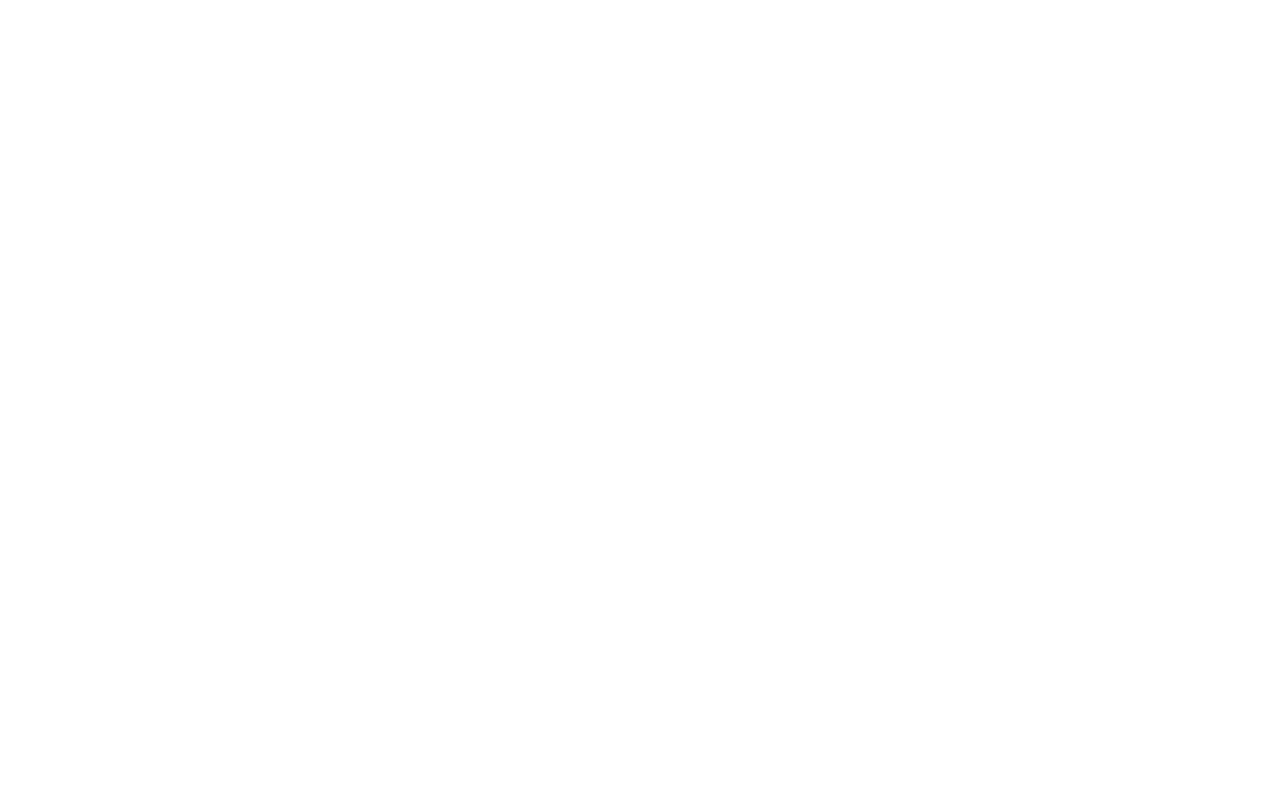
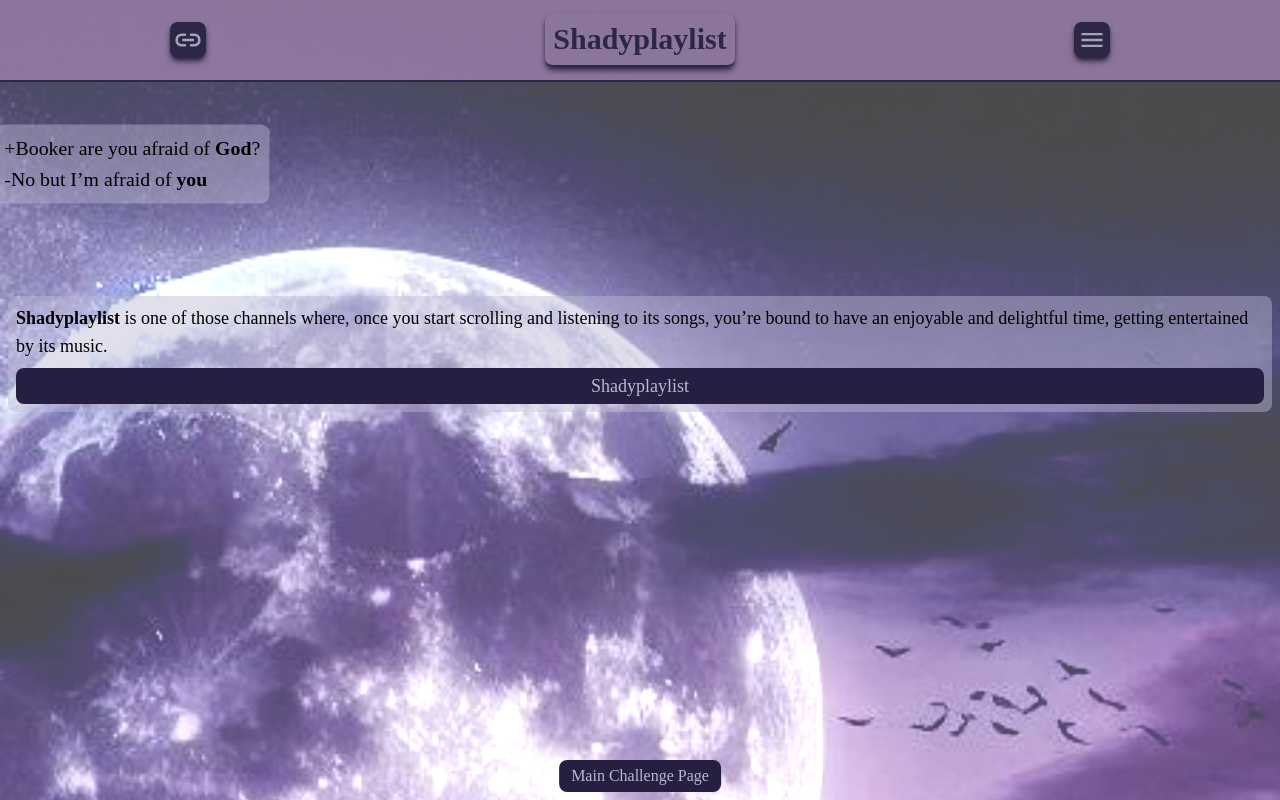
Before and after one commit to Emad-Lashkary/Diazepam-challenge, a React (Vite) app: page /#/shadyplaylist in a window 1280 px wide. Before the commit this address had no page. Shown: the top 800 px of the page. Built offline with nearby package versions, Linux system fonts and the light colour scheme.

Commit message:
add shadyplaylist page

```diff
--- a/src/App.jsx
+++ b/src/App.jsx
@@ -1,5 +1,6 @@
 import { HashRouter, Navigate, Route, Routes } from "react-router-dom";
 import Diazepam from "./pages/diazepam/Diazepam";
+import Shadyplaylist from "./pages/shadyplaylist/Shadyplaylist";
 
 function App() {
   return (
@@ -7,6 +8,7 @@
       <Routes>
         <Route index element={<Navigate replace to="diazepam" />} />
         <Route path="diazepam" element={<Diazepam />} />
+        <Route path="shadyplaylist" element={<Shadyplaylist />} />
       </Routes>
     </HashRouter>
   );
--- a/src/index.css
+++ b/src/index.css
@@ -25,4 +25,10 @@
   color: #f5e7e6;
   border-radius: 8px;
   box-shadow: #251113 0px 8px 15px;
+  filter: contrast(90%);
+  letter-spacing: 1px;
 }
+@import url("https://fonts.googleapis.com/css2?family=Libre+Baskerville:ital,wght@0,400;0,700;1,400&family=Nerko+One&display=swap");
+.shadyplaylist {
+  font-family: "Nerko One", cursive;
+}
--- a/src/pages/diazepam/Diazepam.jsx
+++ b/src/pages/diazepam/Diazepam.jsx
@@ -2,22 +2,14 @@
 import Header from "./DiazepamHeader";
 import DiazepamP from "./DiazepamP";
 import Footer from "./Footer";
+import { NavLink } from "react-router-dom";
 
 function Diazepam() {
-  const songs = [
-    {
-      name: "kavakar",
-      link: "https://open.spotify.com/album/2Gq0BfIewJqKFk0KncpsMA",
-    },
-    { name: "jahananm", link: "" },
-    { name: "jahanam", link: "" },
-  ];
-
   return (
     <div className="diazepam">
       <div className="relative h-[10vh]">
         <DiazepamImg src="/diazepam.jpg" />
-        <Header link="https://t.me/emdpills" type={1} songs={songs}>
+        <Header link="https://t.me/emdpills" type={1}>
           Diazepam Challenge
         </Header>
       </div>
@@ -69,22 +61,22 @@
         </h2>
         <ul className="gp-2 flex w-[70%] flex-col items-center border-x-2 border-diazepam-dark">
           <li>
-            <a href="*">Shady Playlist</a>
+            <NavLink to="/shadyplaylist">Shady Playlist</NavLink>
           </li>
           <li>
-            <a href="*">Shady Playlist</a>
+            <NavLink to="*">Shady Playlist</NavLink>
           </li>
           <li>
-            <a href="*">Shady Playlist</a>
+            <NavLink to="*">Shady Playlist</NavLink>
           </li>
           <li>
-            <a href="*">Shady Playlist</a>
+            <NavLink to="*">Shady Playlist</NavLink>
           </li>
           <li>
-            <a href="*">Shady Playlist</a>
+            <NavLink to="*">Shady Playlist</NavLink>
           </li>
           <li>
-            <a href="*">Shady Playlist</a>
+            <NavLink to="*">Shady Playlist</NavLink>
           </li>
         </ul>
       </section>
--- a/src/pages/diazepam/Footer.jsx
+++ b/src/pages/diazepam/Footer.jsx
@@ -7,7 +7,7 @@
   return (
     <footer className="to relative flex h-auto w-full items-center justify-center bg-gradient-to-tr from-diazepam-light to-diazepam-dark px-3 py-6">
       <div className="flex flex-col items-center gap-5">
-        <h2 className="mx-4 my-5 mt-6 flex justify-center rounded-lg bg-diazepam-dark px-6 py-3 text-2xl text-diazepam-light shadow-lg shadow-diazepam-dark">
+        <h2 className="mx-4 my-5 mt-6 flex justify-center rounded-lg px-6 py-3 text-2xl text-diazepam-dark shadow-lg shadow-diazepam-dark">
           Contact Developer
         </h2>
         <a
--- /dev/null
+++ b/src/pages/shadyplaylist/Shadyplaylist.jsx
@@ -0,0 +1,61 @@
+import ShadyplaylistImg from "./ShadyplaylistImg";
+import Header from "./ShadyplaylistHeader";
+import ShadyplaylistP from "./ShadyplaylistP";
+import { NavLink } from "react-router-dom";
+
+function Shadyplaylist() {
+  const songs = [
+    {
+      name: "Light me up - The pretty Reckless",
+      link: "https://open.spotify.com/album/0moY5BetMaS0Vyi0Hh3zpb",
+    },
+    {
+      name: "Currents - The Way it Ends",
+      link: "https://open.spotify.com/album/2pVCexIJwUK0Mg9cFtDhxr",
+    },
+    {
+      name: "Slipknot - We Are Not your Kind",
+      link: "https://open.spotify.com/album/754RY5WpZ2LTUZsk8kDBju",
+    },
+  ];
+
+  return (
+    <div className="shadyplaylist">
+      <div className="relative h-[10vh]">
+        <ShadyplaylistImg src="/shadyplaylist.jpg" />
+        <Header link="https://t.me/shadylist" type={2} songs={songs}>
+          Shadyplaylist
+        </Header>
+      </div>
+      <div className="my-10 flex flex-col gap-[10vh]">
+        <ShadyplaylistP className="w-fit scale-110 bg-opacity-0">
+          <span>
+            +Booker are you afraid of <b>God</b>?<br />
+            -No but I’m afraid of <b>you</b>
+          </span>
+        </ShadyplaylistP>
+
+        <ShadyplaylistP className="flex flex-col gap-2">
+          <span>
+            <b>Shadyplaylist</b> is one of those channels where, once you start
+            scrolling and listening to its songs, you’re bound to have an
+            enjoyable and delightful time, getting entertained by its music.
+          </span>
+          <button className="bg-shadyplaylist-dark text-shadyplaylist-light rounded-lg px-3 py-1">
+            <a href="https://t.me/shadylist" target="_blank" rel="noreferrer">
+              Shadyplaylist
+            </a>
+          </button>
+        </ShadyplaylistP>
+      </div>
+      <NavLink
+        to="/"
+        className="bg-shadyplaylist-dark text-shadyplaylist-light absolute bottom-2 left-[50%] translate-x-[-50%] rounded-lg px-3 py-1"
+      >
+        Main Challenge Page
+      </NavLink>
+    </div>
+  );
+}
+
+export default Shadyplaylist;
--- /dev/null
+++ b/src/pages/shadyplaylist/ShadyplaylistHeader.jsx
@@ -0,0 +1,80 @@
+import { useState } from "react";
+import { FaLink } from "react-icons/fa";
+import { IoLink } from "react-icons/io5";
+import { MdMenu } from "react-icons/md";
+import { TfiClose } from "react-icons/tfi";
+
+function Header({ children, link, type = 1, songs }) {
+  const [isOpen, setIsOpen] = useState(false);
+
+  if (type === 1)
+    return (
+      <header
+        className={`border-shadyplaylist-dark bg-shadyplaylist-base fixed z-10 h-[10vh] w-full border-y-2 opacity-80`}
+      >
+        <div className="flex h-full items-center justify-between px-4">
+          <span
+            className={`bg-shadyplaylist-dark text-shadyplaylist-light rounded-lg px-4 py-2 text-3xl`}
+          >
+            {children}
+          </span>
+          <a href={link}>
+            <FaLink className={`text-shadyplaylist-dark size-8`} />
+          </a>
+        </div>
+      </header>
+    );
+
+  if (type === 2)
+    return (
+      <header
+        className={`border-shadyplaylist-dark bg-shadyplaylist-base fixed z-10 w-full border-b-2 opacity-80`}
+      >
+        <div className="flex h-[10vh] items-center justify-around">
+          <a href={link}>
+            <IoLink
+              className={`bg-shadyplaylist-dark text-shadyplaylist-light shadow-shadyplaylist-dark size-9 rounded-lg p-1 shadow-md`}
+            />
+          </a>
+          <span
+            className={`border-shadyplaylist-dark text-shadyplaylist-dark shadow-shadyplaylist-dark rounded-lg border-b-2 p-2 text-3xl font-semibold shadow-md`}
+          >
+            {children}
+          </span>
+          <button onClick={() => setIsOpen((show) => !show)}>
+            <MdMenu
+              className={`bg-shadyplaylist-dark text-shadyplaylist-light shadow-shadyplaylist-dark size-9 rounded-lg p-1 shadow-md`}
+            />
+          </button>
+        </div>
+
+        {isOpen && (
+          <div className="border-shadyplaylist-dark absolute right-5 top-5 h-max w-max rounded-lg border-4 bg-slate-100 px-2">
+            <div className="mb-10 mt-4 flex flex-col items-center justify-center gap-3">
+              <p className="text-xl font-semibold">Songs:</p>
+              <TfiClose
+                onClick={() => setIsOpen((show) => !show)}
+                className={`bg-shadyplaylist-dark text-shadyplaylist-light shadow-shadyplaylist-dark absolute right-1 top-1 z-20 size-9 scale-75 rounded-lg p-1 shadow-md`}
+              />
+              <ul className="flex flex-col items-center justify-center gap-2">
+                {songs?.map((song) => (
+                  <li key={song.name}>
+                    <a
+                      className="border-shadyplaylist-base text-shadyplaylist-dark border-b-[1px] p-1 text-lg"
+                      href={song.link}
+                      target="_blank"
+                      rel="noreferrer"
+                    >
+                      {song.name}
+                    </a>
+                  </li>
+                ))}
+              </ul>
+            </div>
+          </div>
+        )}
+      </header>
+    );
+}
+
+export default Header;
--- /dev/null
+++ b/src/pages/shadyplaylist/ShadyplaylistImg.jsx
@@ -0,0 +1,11 @@
+function ShadyplaylistImg({ src }) {
+  return (
+    <img
+      className="pointer-events-none absolute -z-10 h-fit w-full opacity-70 contrast-150"
+      src={src}
+      alt="shadyplaylist main background"
+    />
+  );
+}
+
+export default ShadyplaylistImg;
--- /dev/null
+++ b/src/pages/shadyplaylist/ShadyplaylistP.jsx
@@ -0,0 +1,11 @@
+function ShadyplaylistP({ children, className }) {
+  return (
+    <div
+      className={`bg-shadyplaylist-light m-2 rounded-lg bg-opacity-45 p-2 text-lg ${className}`}
+    >
+      {children}
+    </div>
+  );
+}
+
+export default ShadyplaylistP;
--- a/tailwind.config.js
+++ b/tailwind.config.js
@@ -10,10 +10,10 @@
           base: "#b47366",
           dark: "#251113",
         },
-        customGreen: {
-          light: "#80ed99",
-          base: "#38b000",
-          dark: "#007f5f",
+        shadyplaylist: {
+          light: "#bcb8d3",
+          base: "#9d80b0",
+          dark: "#261f41",
         },
       },
     },
```
Also changed, not shown: public/shadyplaylist.jpg (added).
